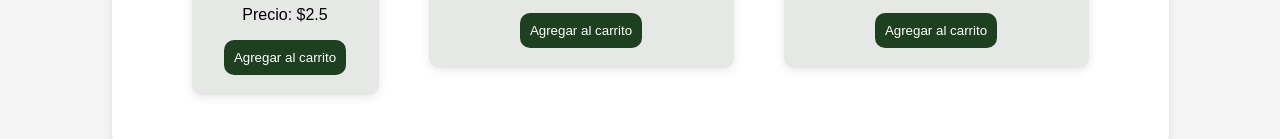
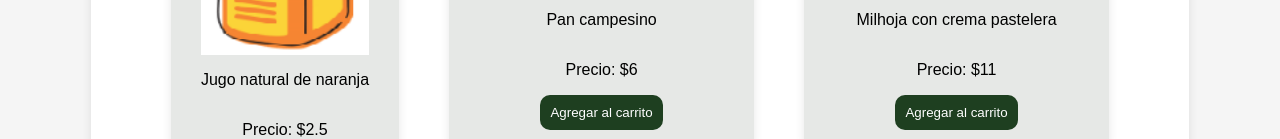
Before and after one commit to lmbaezp/LABInteractWithHTMLComponents, a plain HTML site: page index.html in a window 1280 px wide. Shown: the part 1094-1233 px from the top of the page. Drawn offline with Linux system fonts and the light colour scheme.

Commit message:
Faltaba el nombre de los productos

```diff
--- a/index.html
+++ b/index.html
@@ -35,16 +35,19 @@
         <div id="productos">
             <div id="jugo" class="producto">
                 <img src="./img/jugo.png" alt="">
+                <p>Jugo natural de naranja</p>
                 <p>Precio: <span id="precioJugo">$2.5</span></p>
                 <button id="agregarCarrito" class="btnAgregar" onclick="agregar(this)">Agregar al carrito</button>
             </div>
             <div id="pan" class="producto">
                 <img src="./img/pan.png" alt="">
+                <p>Pan campesino</p>
                 <p>Precio: <span id="precioPan">$6</span></p>
                 <button id="agregarCarrito" class="btnAgregar" onclick="agregar(this)">Agregar al carrito</button>
             </div>
             <div id="milhoja" class="producto">
                 <img src="./img/milhoja.png" alt="">
+                <p>Milhoja con crema pastelera</p>
                 <p>Precio: <span id="precioMilhoja">$11</span></p>
                 <button id="agregarCarrito" class="btnAgregar" onclick="agregar(this)">Agregar al carrito</button>
             </div>
```
